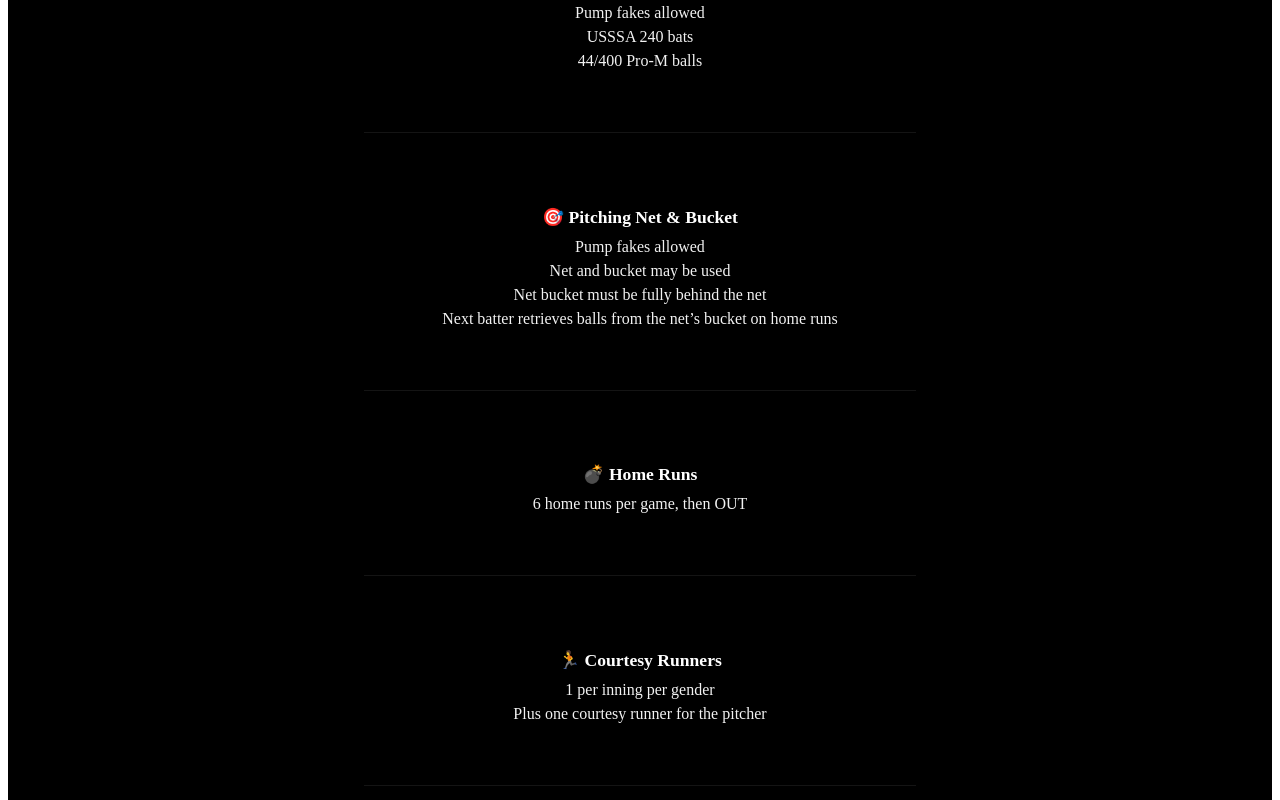
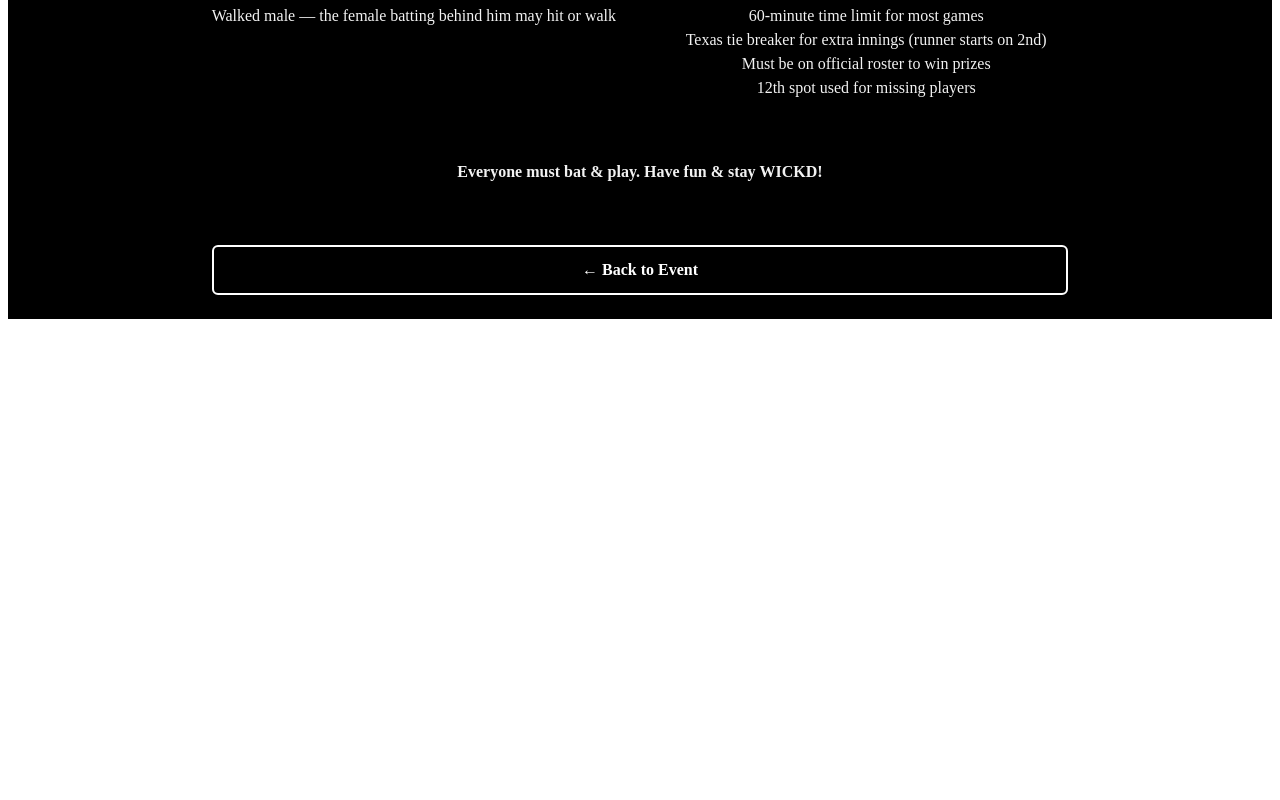
Before and after one commit to markhartley0929-netizen/SingleEventRegistration, a React (Vite) app: page /rules in a window 1280 px wide. Shown: the part 980-1780 px from the top of the page. After the commit the page ends 1307 px from the top, so only its background shows below. Built offline with nearby package versions, Linux system fonts and the light colour scheme.

Commit message:
Add Rules page, no button V4

```diff
--- a/src/pages/RulesPage.css
+++ b/src/pages/RulesPage.css
@@ -1,14 +1,16 @@
 .rules-hero {
-  max-width: 720px;
+  max-width: 900px;
 }
 
+/* Two-column grid */
 .rules-wrapper {
   margin-top: 32px;
-  display: flex;
-  flex-direction: column;
-  gap: 28px;
+  display: grid;
+  grid-template-columns: 1fr 1fr;
+  gap: 36px 48px;
 }
 
+/* Individual rule blocks */
 .rules-section h3 {
   margin-bottom: 10px;
   font-size: 1.1rem;
@@ -25,21 +27,26 @@
   opacity: 0.95;
 }
 
+/* Footer note spans both columns */
 .rules-footer {
-  margin-top: 20px;
+  grid-column: 1 / -1;
+  margin-top: 24px;
   font-weight: 600;
   text-align: center;
   opacity: 0.95;
 }
 
+/* Back button centered */
 .rules-back {
-  margin-top: 24px;
+  grid-column: 1 / -1;
+  margin-top: 12px;
   align-self: center;
 }
 
-.rules-divider {
-  height: 1px;
-  background: rgba(255, 255, 255, 0.08);
-  margin: 28px 0;
-  width: 100%;
+/* Mobile: collapse to single column */
+@media (max-width: 768px) {
+  .rules-wrapper {
+    grid-template-columns: 1fr;
+    gap: 28px;
+  }
 }
--- a/src/pages/RulesPage.tsx
+++ b/src/pages/RulesPage.tsx
@@ -18,7 +18,7 @@ export default function RulesPage() {
 
 <div className="rules-wrapper">
 
-  {/* TOURNAMENT FORMAT */}
+  {/* LEFT COLUMN — EVENT FLOW */}
   <div className="rules-section">
     <h3>⚾ Tournament Format</h3>
     <ul>
@@ -27,9 +27,6 @@ export default function RulesPage() {
     </ul>
   </div>
 
-  <div className="rules-divider" />
-
-  {/* LINEUPS */}
   <div className="rules-section">
     <h3>🧾 Lineups</h3>
     <ul>
@@ -40,9 +37,6 @@ export default function RulesPage() {
     </ul>
   </div>
 
-  <div className="rules-divider" />
-
-  {/* PITCHING */}
   <div className="rules-section">
     <h3>🎯 Pitching</h3>
     <ul>
@@ -54,9 +48,6 @@ export default function RulesPage() {
     </ul>
   </div>
 
-  <div className="rules-divider" />
-
-  {/* PITCHING NET & BUCKET */}
   <div className="rules-section">
     <h3>🎯 Pitching Net & Bucket</h3>
     <ul>
@@ -67,9 +58,7 @@ export default function RulesPage() {
     </ul>
   </div>
 
-  <div className="rules-divider" />
-
-  {/* HOME RUNS */}
+  {/* RIGHT COLUMN — IN-GAME RULES */}
   <div className="rules-section">
     <h3>💣 Home Runs</h3>
     <ul>
@@ -77,9 +66,6 @@ export default function RulesPage() {
     </ul>
   </div>
 
-  <div className="rules-divider" />
-
-  {/* COURTESY RUNNERS */}
   <div className="rules-section">
     <h3>🏃 Courtesy Runners</h3>
     <ul>
@@ -88,9 +74,6 @@ export default function RulesPage() {
     </ul>
   </div>
 
-  <div className="rules-divider" />
-
-  {/* WALK RULE */}
   <div className="rules-section">
     <h3>🚶 Walk Rule</h3>
     <ul>
@@ -100,9 +83,6 @@ export default function RulesPage() {
     </ul>
   </div>
 
-  <div className="rules-divider" />
-
-  {/* GENERAL */}
   <div className="rules-section">
     <h3>📋 General Rules</h3>
     <ul>
@@ -123,6 +103,7 @@ export default function RulesPage() {
 
 </div>
 
+
       </header>
     </div>
   );
```
